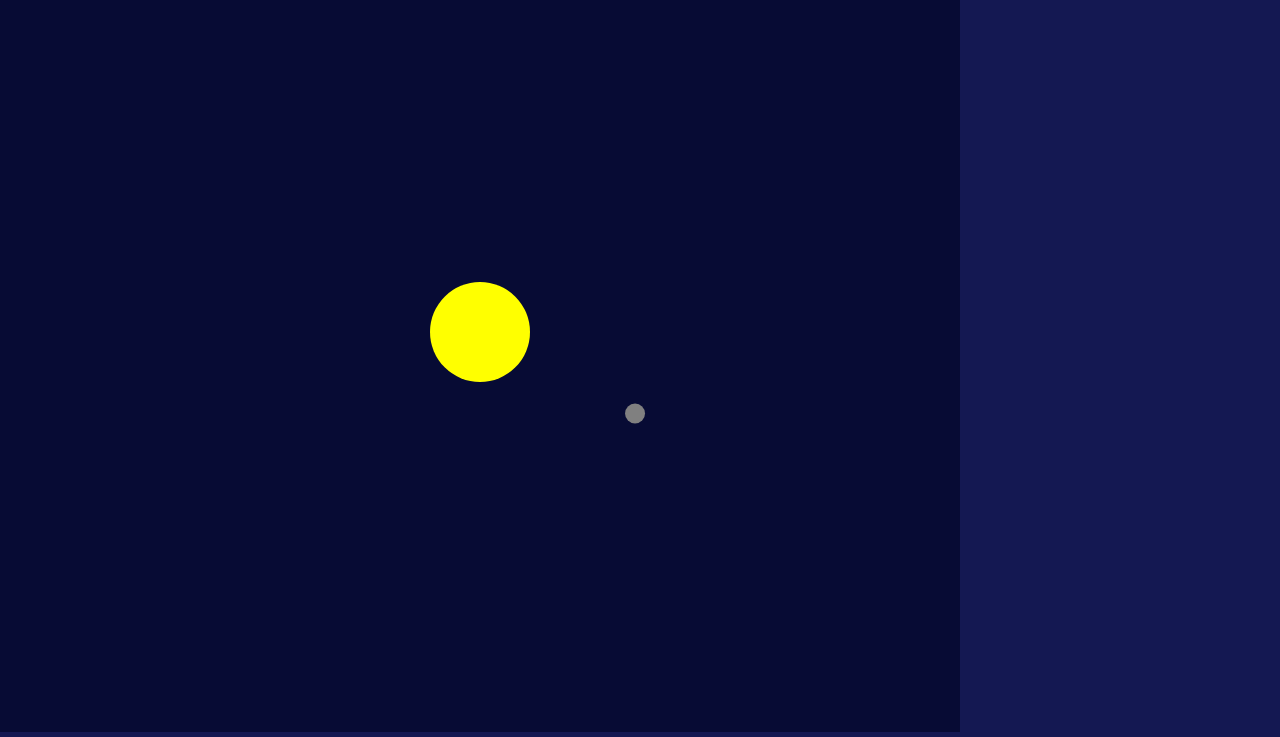
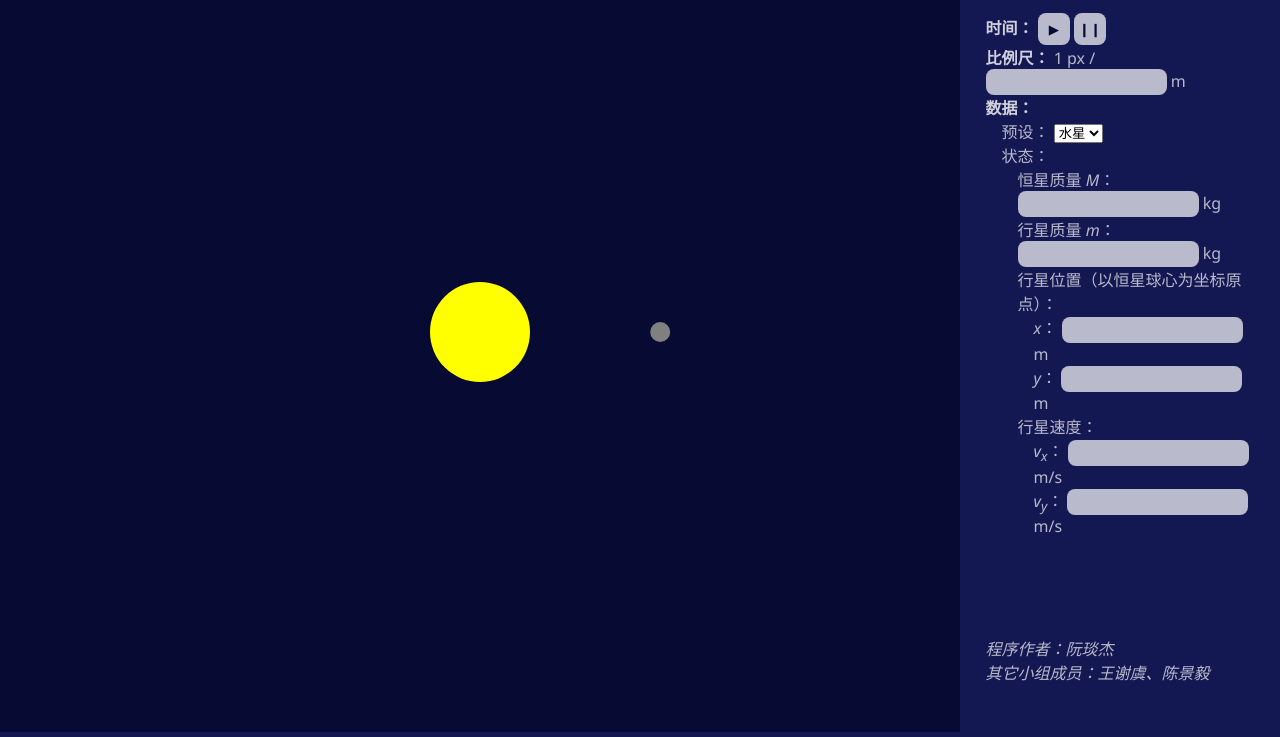
Before and after one commit to problem233/proj-solar-simulation, a website built with Parcel: page src/index.html in a window 1280 px wide. Shown: the part 68-805 px from the top of the page. Built offline with nearby package versions, Linux system fonts and the light colour scheme.

Commit message:
build the control interface

```diff
--- a/src/index.css
+++ b/src/index.css
@@ -6,7 +6,7 @@ body {
   color: #B9BACB;
 }
 
-.em {
+b {
   color: #D0D1DC;
 }
 
@@ -30,3 +30,31 @@ body {
   margin-top: 0;
   margin-bottom: 0.5em;
 }
+
+#control > div div {
+  margin-left: 1rem;
+}
+
+#control button, #control input {
+  height: 1.5rem;
+  border-style: none;
+  border-radius: 0.5rem;
+  background-color: #B9BACB;
+  color: #070B34;
+}
+
+#time button {
+  width: 2rem;
+  height: 2rem;
+  padding: 0;
+}
+
+#control button:hover {
+  background-color: #D0D1DC;
+}
+
+#about {
+  position: absolute;
+  bottom: 6%;
+  left: 8%;
+}
--- a/src/index.html
+++ b/src/index.html
@@ -12,6 +12,69 @@
   <div id="view"></div>
   <div id="control">
     <h1>毁灭太阳系模拟</h1>
+    <div id="time">
+      <b>时间：</b>
+      <button id="continue">▶</button>
+      <button id="pause">❙❙</button>
+    </div>
+    <div id="scale">
+      <b>比例尺：</b>
+      1 px /
+      <input id="scale" type="number" step="any" min="0">
+      m
+    </div>
+    <div id="data">
+      <b>数据：</b>
+      <div id="preset">
+        预设：
+        <select id="preset-select">
+          <option value="mercury">水星</option>
+        </select>
+      </div>
+      <div id="state">
+        状态：
+        <div id="state-M">
+          恒星质量 <i>M</i>：
+          <input id="input-M" type="number" step="any" min="0">
+          kg
+        </div>
+        <div id="state-m">
+          行星质量 <i>m</i>：
+          <input id="input-m" type="number" step="any" min="0">
+          kg
+        </div>
+        <div id="state-pos">
+          行星位置（以恒星球心为坐标原点）：
+          <div id="state-pos-x">
+            <i>x</i>：
+            <input type="number" id="input-pos-x" step="any">
+            m
+          </div>
+          <div id="state-pos-y">
+            <i>y</i>：
+            <input type="number" id="input-pos-y" step="any">
+            m
+          </div>
+        </div>
+        <div id="state-v">
+          行星速度：
+          <div id="state-v-x">
+            <i>v<sub>x</sub></i>：
+            <input type="number" id="input-v-x" step="any">
+            m/s
+          </div>
+          <div id="state-v-x">
+            <i>v<sub>y</sub></i>：
+            <input type="number" id="input-v-y" step="any">
+            m/s
+          </div>
+        </div>
+      </div>
+    </div>
+    <div id="about">
+      <em>程序作者：阮琰杰</em><br>
+      <em>其它小组成员：王谢虞、陈景毅</em>
+    </div>
   </div>
 </body>
 </html>
--- a/src/index.ts
+++ b/src/index.ts
@@ -70,5 +70,9 @@ window.onload = () => {
     if (paused) paused = false
     else setTimeout(() => frame(multiSimulate(state, T, steps)), frameTime)
   }
-  frame(data.mercury)
+
+  (<HTMLButtonElement> document.getElementById('continue'))
+    .addEventListener('click', () => frame(stateStore));
+  (<HTMLButtonElement> document.getElementById('pause'))
+    .addEventListener('click', () => { paused = true })
 }
```
